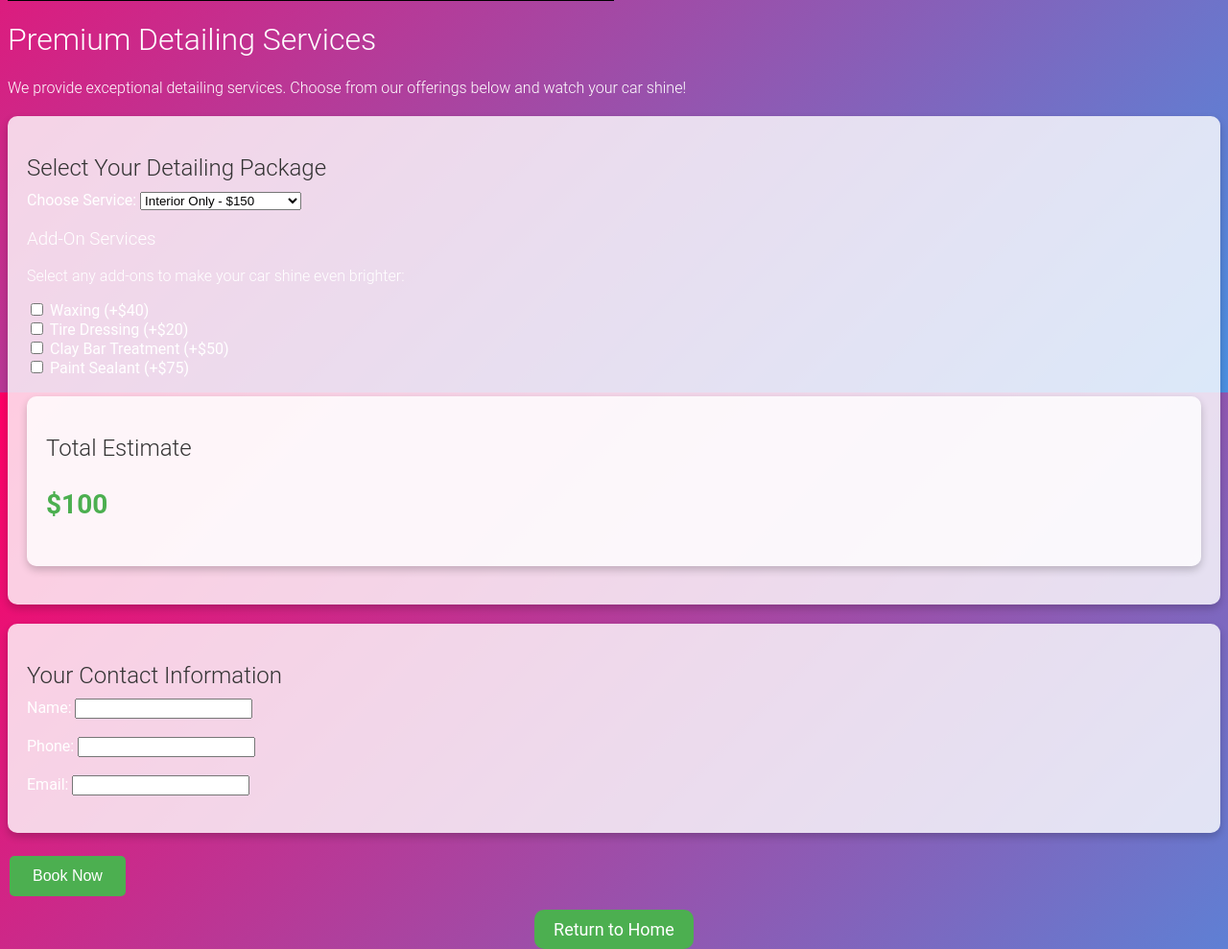
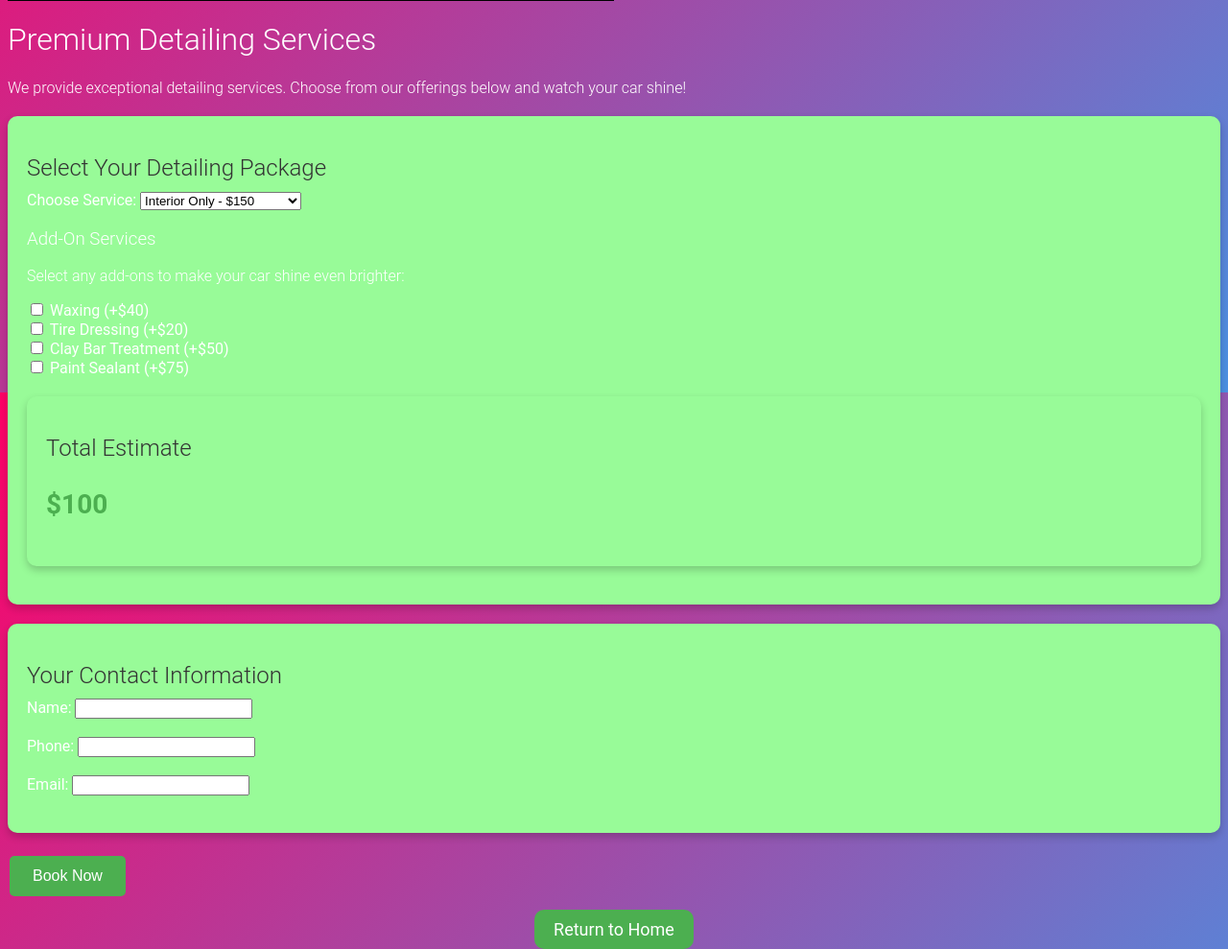
Before and after one commit to CureAutoServices/CODENAMECURE, a Flask app: page /detailing in a window 1280 px wide. Shown: the part 407-1396 px from the top of the page at 96% size. Run offline with Flask 3, Linux system fonts and the light colour scheme.

Commit message:
Update pricing box background color to palegreen

```diff
--- a/templates/detailing.html
+++ b/templates/detailing.html
@@ -12,7 +12,7 @@
     <style>
         /* Inline CSS for flexibility */
         .pricing-box {
-            background-color: rgba(255, 255, 255, 0.8);
+            background-color: palegreen;
             padding: 20px;
             border-radius: 10px;
             margin: 20px 0;
```
